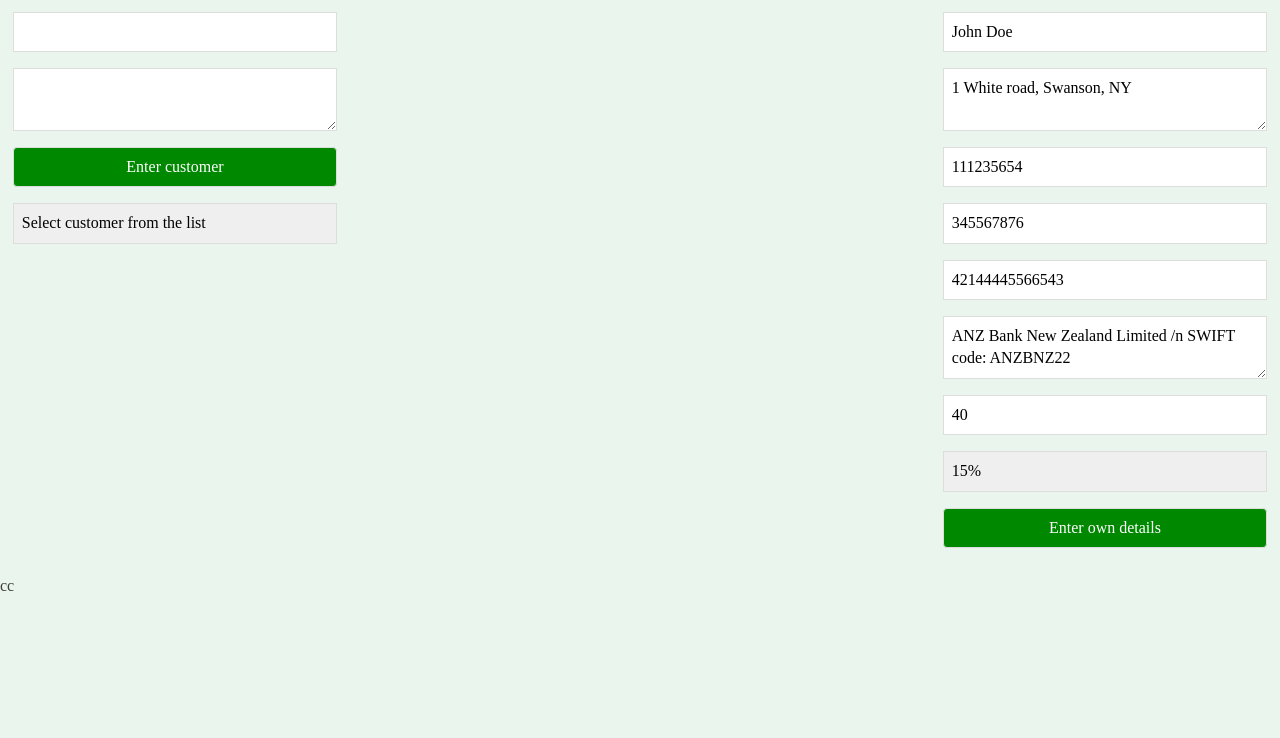
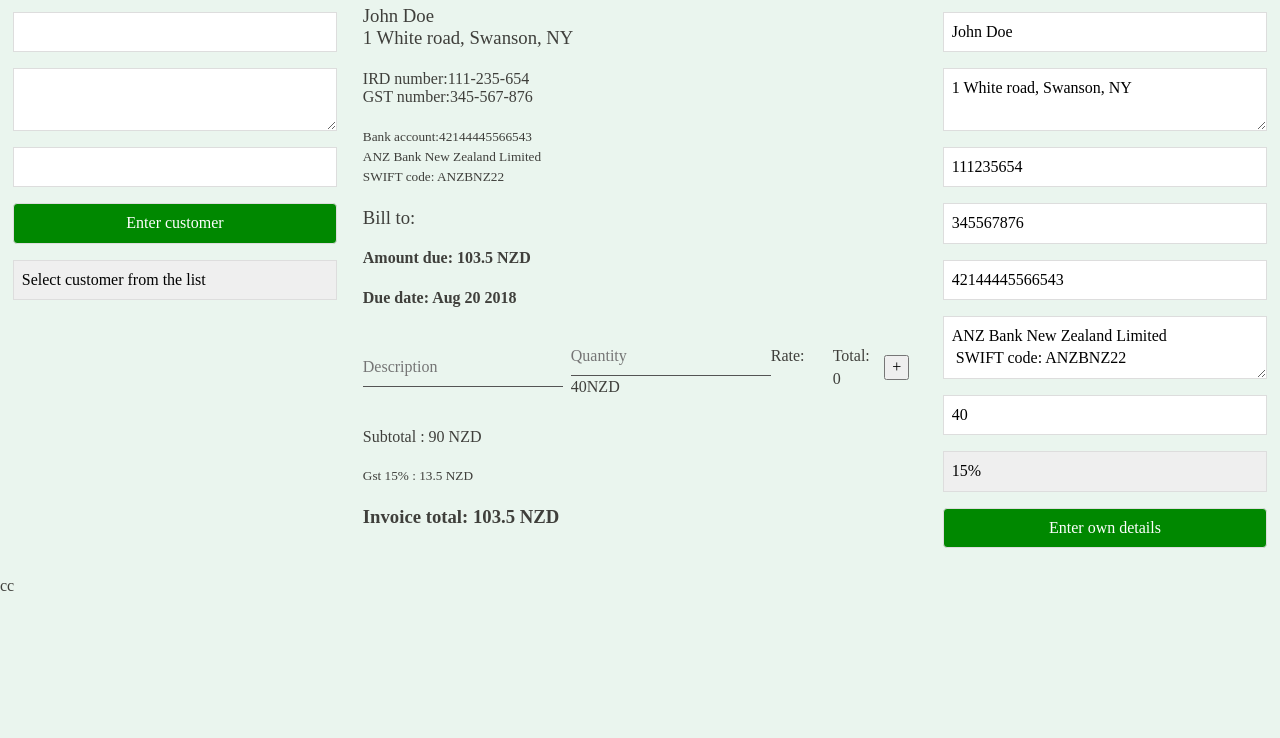
Before and after one commit to sv1979/invoicer, a React app: page / in a window 1280 px wide. Shown: the part 62-800 px from the top of the page. Built offline with nearby package versions, Linux system fonts and the light colour scheme.

Commit message:
Invoice form input

```diff
--- a/src/components/customers.js
+++ b/src/components/customers.js
@@ -4,7 +4,12 @@ import { render } from "react-dom";
 function CustomerSelector(props) {
   return props.customers.map((el, index) => {
     return (
-      <option key={index} data-address={el.address} value={index}>
+      <option
+        key={index}
+        data-address={el.address}
+        value={index}
+        data-currency={el.currency}
+      >
         {el.name}
       </option>
     );
@@ -16,10 +21,12 @@ class Customers extends React.Component {
     super(props);
     this.state = {
       newCustomerName: "",
-      newCustomerAddress: ""
+      newCustomerAddress: "",
+      newCustomerCurrency: ""
     };
     this.handleNameChange = this.handleNameChange.bind(this);
     this.handleAddressChange = this.handleAddressChange.bind(this);
+    this.handleCurrencyChange = this.handleCurrencyChange.bind(this);
     this.handleSubmit = this.handleSubmit.bind(this);
     this.setCustomer = this.setCustomer.bind(this);
   }
@@ -30,17 +37,22 @@ class Customers extends React.Component {
   handleAddressChange(event) {
     this.setState({ newCustomerAddress: event.target.value });
   }
+  handleCurrencyChange(event) {
+    this.setState({ newCustomerCurrency: event.target.value });
+  }
   onSelectChanged(event) {
     this.setState({
       newCustomerName: this.props.customerBase[event.target.value].name,
-      newCustomerAddress: this.props.customerBase[event.target.value].address
+      newCustomerAddress: this.props.customerBase[event.target.value].address,
+      newCustomerCurrency: this.props.customerBase[event.target.value].currency
     });
   }
 
   setCustomer() {
     let customer_data = {
       name: this.state.newCustomerName,
-      address: this.state.newCustomerAddress
+      address: this.state.newCustomerAddress,
+      currency: this.state.newCustomerCurrency
     };
     this.props.setCustomer({ customer_data });
   }
@@ -66,6 +78,12 @@ class Customers extends React.Component {
             value={this.state.newCustomerAddress}
             onChange={this.handleAddressChange}
           />
+          <input
+            type="text"
+            name="customer_currency"
+            value={this.state.newCustomerCurrency}
+            onChange={this.handleCurrencyChange}
+          />
           <input type="submit" value="Enter customer" />
 
           <select onChange={this.onSelectChanged.bind(this)}>
--- /dev/null
+++ b/src/components/invoiceform.js
@@ -0,0 +1,69 @@
+import React from "react";
+import { render } from "react-dom";
+
+class InvoiceForm extends React.Component {
+  constructor(props) {
+    super(props);
+    this.state = {
+        job_note: '',
+        quantity: ''
+    };
+    this.handleJobNote = this.handleJobNote.bind(this);
+    this.handleQuantity = this.handleQuantity.bind(this);
+    this.handleSubmit = this.handleSubmit.bind(this);
+    this.setItem = this.setItem.bind(this);
+
+  }
+
+handleJobNote(event){
+    this.setState({ job_note: event.target.value })
+}
+
+handleQuantity(event){
+    this.setState({ quantity: event.target.value })
+}
+
+handleSubmit(event) {
+    event.preventDefault();
+    this.setItem();
+  }
+
+setItem(){
+    let item_data = {
+      job_note: this.state.job_note,
+      quantity: this.state.quantity
+    };
+    this.props.createInvoiceItem({ item_data });
+    this.setState({
+        job_note: '',
+        quantity: ''
+    });
+}
+
+  render(){
+    let total = Math.round(parseFloat(this.props.rate)*parseFloat(this.state.quantity)*100) / 100;
+    total = total ? total : 0;
+
+    return (
+        <div className="invoice__item">
+            <form onSubmit={this.handleSubmit} className="invoice__form">
+                <div className="invoice__form_element">
+                    <input type='text' onChange={this.handleJobNote} value={this.state.job_note} placeholder="Description" />
+                </div>
+                <div className="invoice__form_element">
+                    <input type='text' onChange={this.handleQuantity} value={this.state.quantity} placeholder="Quantity" />
+                    <span>Rate: {this.props.rate}{this.props.currency}</span>
+                </div>
+                <div className="invoice__form_element">
+                    <span>Total: {total}</span>
+                </div>
+                <div className="invoice__form_element">
+                    <button type="submit" value="Add">+</button>
+                </div>
+            </form>
+        </div>
+    );
+  }
+}
+
+export default InvoiceForm;
--- a/src/components/invoicetemplate.js
+++ b/src/components/invoicetemplate.js
@@ -1,18 +1,164 @@
 import React from "react";
 import { render } from "react-dom";
+import Helpers from "../helpers/helpers";
+import InvoiceForm from "./invoiceform";
+
+const helpers = new Helpers();
+
+function TextWithBreaks(props) {
+  return props.content.split("\n").map((el, index) => {
+    return (
+      <p className="m_b_t_5" key={index}>
+        {el}
+      </p>
+    );
+  });
+}
+
+function CustomerDetails(props) {
+  let address =
+    props.customer.customerAddress !== "" ? (
+      <span>
+        <br />Address: {props.customer.customerAddress}
+      </span>
+    ) : (
+      ""
+    );
+  return (
+    <h3>
+      Bill to: {props.customer.customerName}
+      {address}
+    </h3>
+  );
+}
+
+function BillDetails(props) {
+  return (
+    <div>
+      <h4 className="bold_font">
+        Amount due: {props.amount} {props.currency}
+      </h4>
+      <h4 className="bold_font">Due date: {props.dueDate}</h4>
+    </div>
+  );
+}
+
+function OwnDetails(props) {
+  let address =
+    props.owndata.own_address !== "" ? (
+      <span>
+        <br />
+        {props.owndata.own_address}
+      </span>
+    ) : (
+      ""
+    );
+  return (
+    <div className="invoice__own_data">
+      <h3>
+        {props.owndata.own_name}
+        {address}
+      </h3>
+    </div>
+  );
+}
+
+function BillTotal(props) {
+  let invoice_gst = (parseFloat(props.amount) * parseInt(props.gst_rate)) / 100;
+  return (
+    <div className="invoice__item invoice__total">
+      <h4>
+        Subtotal : {props.amount} {props.currency}
+      </h4>
+      <h5>
+        Gst {props.gst_rate}% : {invoice_gst} {props.currency}
+      </h5>
+      <h3 className="bold_font">
+        Invoice total: {parseFloat(props.amount) + parseFloat(invoice_gst)}{" "}
+        {props.currency}
+      </h3>
+    </div>
+  );
+}
+
+function BillItems(props) {
+  return (
+    <div className="invoice__items">
+      <InvoiceForm
+        createInvoiceItem={props.createInvoiceItem.bind(this)}
+        rate={props.rate}
+        currency={props.currency}
+      />
+    </div>
+  );
+}
 
 class Invoicetemplate extends React.Component {
   constructor(props) {
     super(props);
-        this.state = {};
+    this.state = {
+      amount: 90,
+      items: [],
+      newItem: {}
+    };
+    this.createInvoiceItem = this.createInvoiceItem.bind(this);
+  }
+
+  createInvoiceItem(data) {
+    console.log(arguments);
+    let new_item = arguments[0].item_data;
+    this.setState({
+      items: [...this.state.items, new_item]
+    });
   }
 
   render() {
+    let total_amount =
+      this.state.amount +
+      (this.state.amount * parseFloat(this.props.ownData.own_gst_rate)) / 100;
+
     return (
-            <div className="invoicetemplate">
-                <header>Invoice #</header>
+      <div className="invoice">
+        <h2 className="invoice__header">
+          Tax Invoice #{this.props.invoiceNumber}
+        </h2>
+        <div className="invoice__own_data">
+          <OwnDetails owndata={this.props.ownData} />
+          <h4>
+            IRD number:
+            {helpers.formatNumber(this.props.ownData.own_ird_number)} <br />
+            GST number:
+            {helpers.formatNumber(this.props.ownData.own_gst_number)}
+          </h4>
+          <h5>
+            Bank account:
+            {this.props.ownData.own_bank_account}
+            <br />
+            <TextWithBreaks content={this.props.ownData.own_account_details} />
+          </h5>
         </div>
-        )};
+        <div className="invoice__own_data">
+          <CustomerDetails customer={this.props.customerData} />
+          <BillDetails
+            amount={total_amount}
+            dueDate={this.props.dueDate}
+            currency={this.props.customerData.currency}
+          />
+          <BillItems
+            items={this.state.items}
+            createInvoiceItem={this.createInvoiceItem}
+            rate={this.props.ownData.own_rate}
+            currency={this.props.customerData.currency}
+          />
+          <BillTotal
+            amount={this.state.amount}
+            gst_rate={this.props.ownData.own_gst_rate}
+            currency={this.props.customerData.currency}
+          />
+        </div>
+      </div>
+    );
+  }
 }
 
 export default Invoicetemplate;
--- /dev/null
+++ b/src/helpers/helpers.js
@@ -0,0 +1,27 @@
+import React from "react";
+
+class Helpers{
+    constructor(){}
+
+    formatNumber(numberString){
+        numberString = numberString.replace(/-/g,'').replace(/ /g,'');
+        let newpiece = '';
+        for (let i=0; i < numberString.length; i+=3){
+          newpiece += numberString.slice( i, i + 3 );
+          if ( i < numberString.length - 3 ){
+              newpiece += '-';
+          }
+        }
+        return newpiece;
+    };
+
+    showLineBreaksInHtml(content){
+        let newText = content.split('\n').map((item, i) => {
+            return <p key={i}>{item}</p>;
+        });
+        console.log(newText);
+        return newText;
+    }
+}
+
+export default Helpers;
--- /dev/null
+++ b/src/helpers/mixins.scss
@@ -0,0 +1,12 @@
+@mixin flex($direction:row, $wrap:nowrap,$align_items:center,$align_content: center,$justify_content: center){
+    display: flex;
+    flex-direction: $direction;
+    align-items: $align_items;
+    align-content: $align_content;
+    justify-content: $justify_content;
+}
+
+.no_appearance {
+    appearance: none;
+    -webkit-appearance: none;
+}
--- a/src/index.js
+++ b/src/index.js
@@ -1,22 +1,29 @@
 import React from "react";
 import ReactDOM from "react-dom";
 import { render } from "react-dom";
+
+import Helpers from "./helpers/helpers";
+
 import "./styles.scss";
 
 import Customers from "./components/customers.js";
 import Owndata from "./components/owndata.js";
 import Invoicetemplate from "./components/invoicetemplate.js";
 
+const helpers = new Helpers();
+
 let all_customers = {
   //TODO: get data from database
   customer_base: [
     {
       name: "AASS",
-      address: "31"
+      address: "31",
+      currency: "NZD"
     },
     {
       name: "DDDD",
-      address: "28"
+      address: "28",
+      currency: "USD"
     }
   ]
 };
@@ -28,7 +35,7 @@ let own_data = {
   ird_number: "111235654",
   gst_number: "345567876",
   bank_account: "42144445566543",
-  account_details: "ANZ Bank New Zealand Limited /n SWIFT code: ANZBNZ22",
+  account_details: "ANZ Bank New Zealand Limited\n SWIFT code: ANZBNZ22",
   rate: 40,
   gst_rate: 15
 };
@@ -46,7 +53,8 @@ class App extends React.Component {
     this.state = {
       customer: {
         customerName: "",
-        customerAddress: ""
+        customerAddress: "",
+        currency: "NZD"
       },
       own: {
         own_name: own_data.name,
@@ -68,7 +76,8 @@ class App extends React.Component {
       {
         customer: {
           customerName: arguments[0].customer_data.name,
-          customerAddress: arguments[0].customer_data.address
+          customerAddress: arguments[0].customer_data.address,
+          currency: arguments[0].customer_data.currency
         }
       },
       () => {}
@@ -82,8 +91,8 @@ class App extends React.Component {
         own: {
           own_name: arguments[0].own_data.name,
           own_address: arguments[0].own_data.address,
-          own_ird_number: arguments[0].own_data.ird_number,
-          own_gst_number: arguments[0].own_data.gst_number,
+          own_ird_number: helpers.formatNumber(arguments[0].own_data.ird_number),
+          own_gst_number: helpers.formatNumber(arguments[0].own_data.gst_number),
           own_bank_account: arguments[0].own_data.bank_account,
           own_account_details: arguments[0].own_data.account_details,
           own_rate: arguments[0].own_data.rate,
@@ -108,6 +117,7 @@ class App extends React.Component {
           invoiceNumber={invoice_number + 1}
           invoiceDate={formattedDate(invoice_date)}
           dueDate={formattedDate(due_date)}
+          currency={this.state.currency}
         />
         <Owndata setOwndata={this.setupOwndata} ownData={own_data} />
         <div>cc</div>
--- a/src/styles.scss
+++ b/src/styles.scss
@@ -1,4 +1,6 @@
 @import "../node_modules/normalize.css";
+@import "./helpers/mixins.scss";
+
 body {
   background-color: #def0e49c;
   color: rgb(63, 63, 59);
@@ -30,10 +32,10 @@ body {
     line-height: 1.4;
     padding: 0.5rem;
     border-radius: 0;
-    appearance: none;
-    -webkit-appearance: none;
     border: 1px solid #ddd;
     outline: none !important;
+    white-space: pre-wrap;
+    @extend .no_appearance;
   }
   [type="submit"] {
     background-color: #080;
@@ -45,3 +47,39 @@ body {
     }
   }
 }
+
+.m_b_t_5 {
+  margin-bottom: 5px;
+  margin-top: 5px;
+}
+
+h2, h3, h4, h5 {
+  font-weight: 400;
+}
+
+.bold_font {
+  font-weight: bold;
+}
+
+.invoice {
+  &__form {
+    @include flex(row,nowrap,center,center,flex-start);
+  }
+  &__form_element {
+    padding: .5rem 0;
+    margin-right: .5rem;
+    font-size: 16px;
+    line-height: 1.4;
+  }
+  [type=text], [type=number]{
+    background-color: transparent;
+    border-width: 0 0 1px 0;
+    outline: none!important;
+    font-size: 16px;
+    line-height: 1.4;
+    padding: 0.5rem 0;
+    border-radius: 0;
+    border-color: #000;
+    @extend .no_appearance;
+  }
+}
```
Lines whose indentation alone changed are shown as unchanged.
